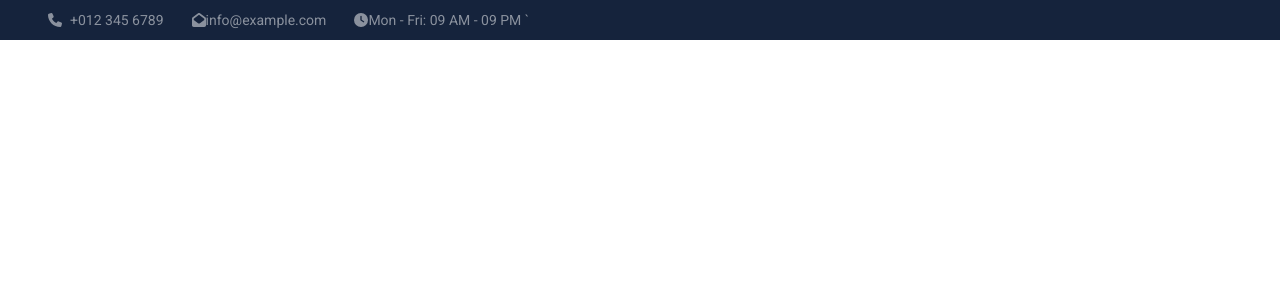
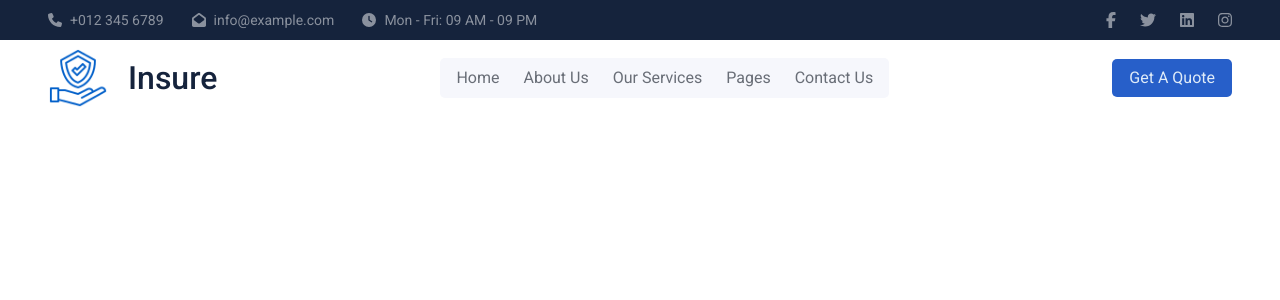
Before and after one commit to idembele70/insure-template-htmlcodex, a React (Create React App) app: page / in a window 1280 px wide. Shown: the top 300 px of the page. Built offline with nearby package versions, Linux system fonts and the light colour scheme.

Commit message:
[Header]
top part done, now doing the bottom part

```diff
--- a/package.json
+++ b/package.json
@@ -4,6 +4,7 @@
   "private": true,
   "dependencies": {
     "@fortawesome/fontawesome-svg-core": "^6.1.2",
+    "@fortawesome/free-brands-svg-icons": "^6.1.2",
     "@fortawesome/free-solid-svg-icons": "^6.1.2",
     "@fortawesome/react-fontawesome": "^0.2.0",
     "@testing-library/jest-dom": "^5.16.5",
@@ -13,6 +14,7 @@
     "@types/node": "^16.11.47",
     "@types/react": "^18.0.15",
     "@types/react-dom": "^18.0.6",
+    "csstype": "^3.1.0",
     "react": "^18.2.0",
     "react-dom": "^18.2.0",
     "react-scripts": "5.0.1",
--- a/src/components/Header.tsx
+++ b/src/components/Header.tsx
@@ -2,11 +2,20 @@ import React from 'react'
 import styled from 'styled-components';
 import {FontAwesomeIcon} from "@fortawesome/react-fontawesome"
 import {faPhone,faEnvelopeOpen,faClock} from '@fortawesome/free-solid-svg-icons'
+import {faFacebookF, faInstagram, faLinkedin, faTwitter } from '@fortawesome/free-brands-svg-icons'
+import { Tablet } from '../tools/responsive';
+
+const Container = styled.div`
+`;
 const Top = styled.div`
+display: inline-flex;
+padding: 8px 48px;
+align-items: center;
+justify-content: space-between;
   height: 40px;
-  padding: 8px 48px;
   width: 100%;
   background-color: #15233C;
+  ${Tablet({display:"none"})}
 `;
 const TopLeft = styled.div`
  height: 100%;
@@ -17,18 +26,79 @@ const TopLeftRow = styled.div`
   display: inline-flex;
   align-items:center;
   color: rgba(255, 255, 255, 0.502);
+  gap: 8px;
 `;
 const TopLeftRowText = styled.small`
   font-size: 0.875em;
 `;
-const StyledIcon = styled(({component, ...props})=>React.cloneElement(component, props))
+
+const TopRight = styled.div`
+ height: 100%;
+  display: flex;
+  align-items: center;
+  gap: 24px;
+`;
+const TopRightIcon = styled(FontAwesomeIcon)`
+  color: rgba(255, 255, 255, 0.502);
+
+`
+const Bottom = styled.div`
+  padding: 8px 48px;
+  display: flex;
+justify-content: space-between;
+align-items: center;
+width: 100%;
+`;
+const Title = styled.h1`
+  display: inline-flex;
+  align-items: center;
+  gap: 20px;
+  color: #15233C;
+  font-weight: 500;
+`;
+const Logo = styled.img`
+  height: 60px;
+  ${Tablet({height:45})}
+`;
+
+const Nav = styled.nav`
+  display: inline-flex;
+  gap: 24px;
+  background-color: #F6F7FC;
+  border-radius: 5px;
+  padding: 8px 16px;
+`;
+interface NavItemProps {
+  isActive?: boolean
+}
+const NavItem = styled.a<NavItemProps>`
+  color:#${({ isActive }) => isActive ? "275FC9": "696E77"};
+  transition: 500ms color ease-in;
+  cursor: pointer;
+  &:hover {
+    color:#275FC9;
+  }
+`;
+const BottonRightButton = styled.a`
+  border-radius: 5px;
+  color: #DFEBF8;
+  background-color: #275FC9;
+  padding: 6px 16px;
+  line-height: 1.5;
+  font-weight: 400;
+  border: 1px solid transparent;
+  cursor:pointer;
+  user-select: none;
+  font-size:16px;
+`;
+
 const Header = () => {
   return (
-    <div>
+    <Container>
       <Top>
         <TopLeft>
           <TopLeftRow>
-            <FontAwesomeIcon icon={faPhone} size="sm" style={{marginRight:8}}  />
+            <FontAwesomeIcon icon={faPhone} size="sm"  />
             <TopLeftRowText>+012 345 6789</TopLeftRowText>
           </TopLeftRow>
           <TopLeftRow>
@@ -38,11 +108,30 @@ const Header = () => {
           <TopLeftRow>
             <FontAwesomeIcon icon={faClock} size="sm"/>
             <TopLeftRowText>Mon - Fri: 09 AM - 09 PM
-            `</TopLeftRowText>
+            </TopLeftRowText>
           </TopLeftRow>
         </TopLeft>
+        <TopRight>
+          <TopRightIcon icon={faFacebookF}/>
+          <TopRightIcon icon={faTwitter}/>
+          <TopRightIcon icon={faLinkedin}/>
+          <TopRightIcon icon={faInstagram}/>
+        </TopRight>
       </Top>
-    </div>
+      <Bottom>
+        <Title>
+      <Logo src={`${process.env.PUBLIC_URL}/assets/icon/icon-02-primary.png`}/>
+        Insure </Title>
+        <Nav>
+          <NavItem>Home</NavItem>
+          <NavItem>About Us</NavItem>
+          <NavItem>Our Services</NavItem>
+          <NavItem>Pages</NavItem>
+          <NavItem>Contact Us</NavItem>
+        </Nav>
+        <BottonRightButton>Get A Quote</BottonRightButton>
+      </Bottom>
+    </Container>
   )
 }
 
--- /dev/null
+++ b/src/tools/responsive.ts
@@ -0,0 +1,7 @@
+import { css, CSSObject } from "styled-components";
+
+export const Tablet = (props: CSSObject) => css`
+  @media only screen and (max-width: 992px) {
+    ${props}
+  }
+`;
```
Also changed, not shown: public/assets/icon/icon-02-primary.png (added), 1 other file (tests, documents, lock files or other folders).
